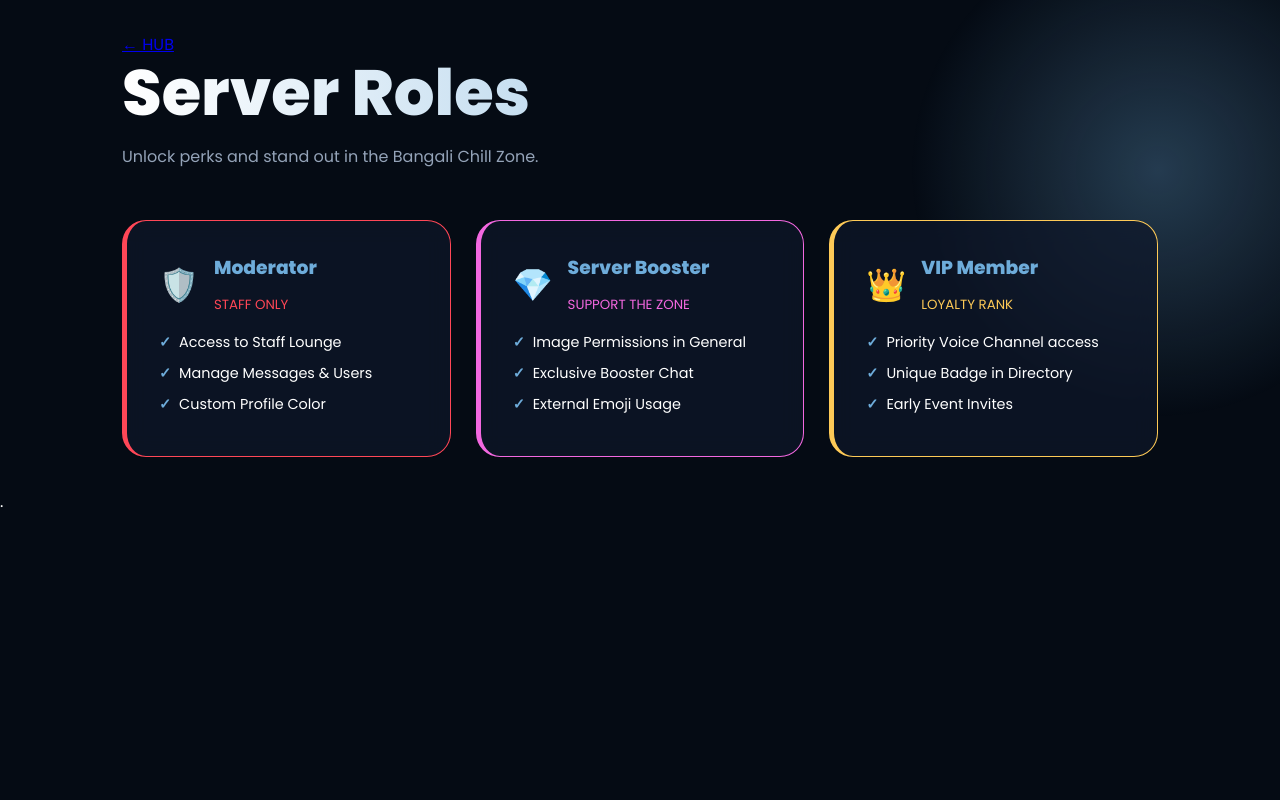
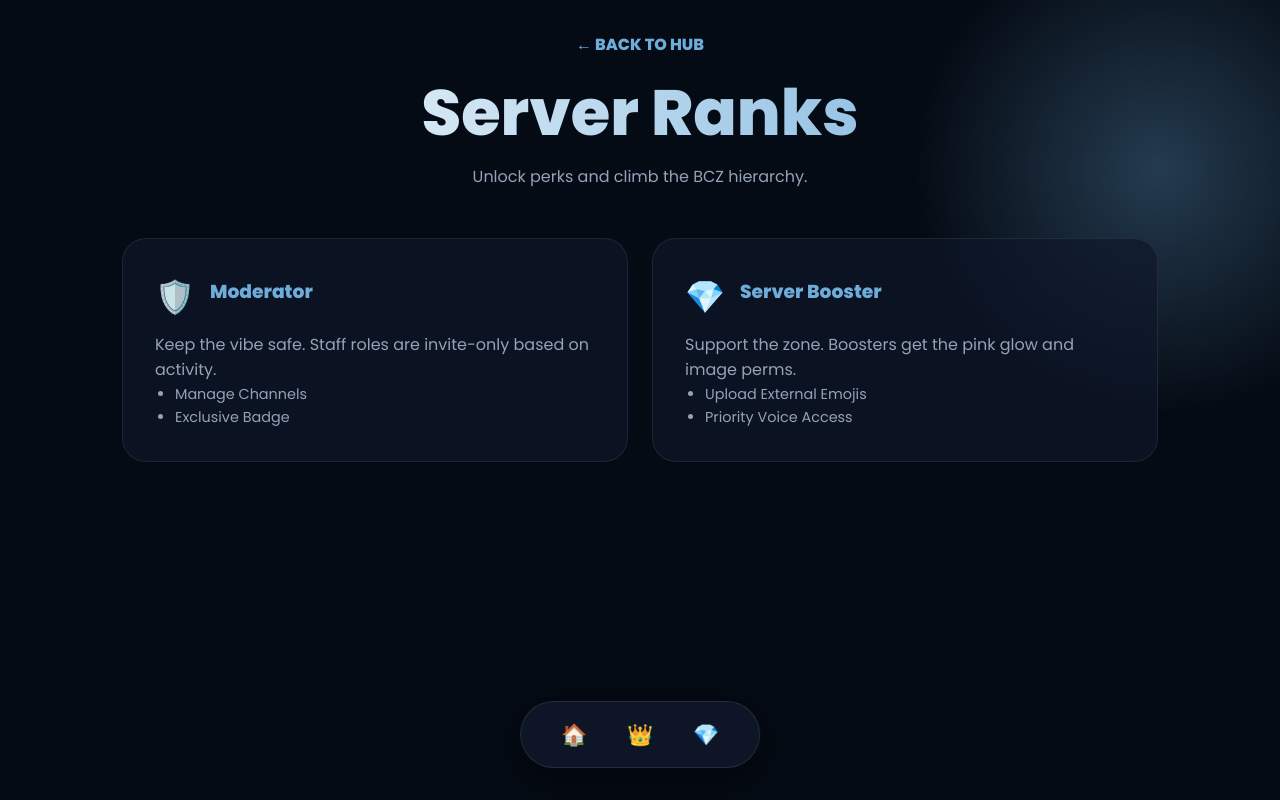
Before and after one commit to irfan-safi00/BCZ, a plain HTML site: page roles/roles-index.html in a window 1280 px wide. Drawn offline with Linux system fonts and the light colour scheme.

Commit message:
Update roles-index.html

```diff
--- a/roles/roles-index.html
+++ b/roles/roles-index.html
@@ -3,79 +3,50 @@
 <head>
     <meta charset="UTF-8">
     <meta name="viewport" content="width=device-width, initial-scale=1.0">
-    <title>BCZ Roles | Rank System</title>
+    <title>BCZ | Server Roles</title>
     <link rel="stylesheet" href="../style.css">
-    <style>
-        .roles-container { display: grid; grid-template-columns: repeat(auto-fit, minmax(300px, 1fr)); gap: 25px; margin-top: 50px; }
-        .role-card { position: relative; border-left: 5px solid var(--accent); }
-        .role-header { display: flex; align-items: center; gap: 15px; margin-bottom: 15px; }
-        .role-icon { font-size: 2rem; }
-        .perks { list-style: none; padding: 0; }
-        .perks li { margin: 8px 0; color: var(--text-dim); font-size: 0.9rem; display: flex; align-items: center; gap: 8px; }
-        .perks li::before { content: "✓"; color: var(--accent); font-weight: bold; }
-
-        /* Specific Role Colors */
-        .staff-border { border-color: #ff4757; }
-        .booster-border { border-color: #f368e0; }
-        .vip-border { border-color: #feca57; }
-    </style>
 </head>
 <body>
 
-    <div class="container">
-        <header class="animate-up">
-            <a href="../" class="back-link">← HUB</a>
-            <h1 class="gradient-text">Server Roles</h1>
-            <p>Unlock perks and stand out in the Bangali Chill Zone.</p>
+    <div class="container fade-in">
+        <header style="text-align: center; margin-bottom: 40px;">
+            <a href="../" style="color: var(--accent); text-decoration: none; font-weight: bold;">← BACK TO HUB</a>
+            <h1 class="gradient-text" style="margin-top: 20px;">Server Ranks</h1>
+            <p>Unlock perks and climb the BCZ hierarchy.</p>
         </header>
 
-        <div class="roles-container">
-            <div class="glass-card role-card staff-border animate-card">
-                <div class="role-header">
-                    <span class="role-icon">🛡️</span>
-                    <div>
-                        <h3>Moderator</h3>
-                        <small style="color: #ff4757;">STAFF ONLY</small>
-                    </div>
+        <div class="nav-grid">
+            <div class="glass-card">
+                <div style="display: flex; align-items: center; gap: 15px;">
+                    <span style="font-size: 2rem;">🛡️</span>
+                    <h3>Moderator</h3>
                 </div>
-                <ul class="perks">
-                    <li>Access to Staff Lounge</li>
-                    <li>Manage Messages & Users</li>
-                    <li>Custom Profile Color</li>
+                <p style="margin-top: 10px;">Keep the vibe safe. Staff roles are invite-only based on activity.</p>
+                <ul style="color: var(--text-secondary); margin-left: 20px; font-size: 0.9rem;">
+                    <li>Manage Channels</li>
+                    <li>Exclusive Badge</li>
                 </ul>
             </div>
 
-            <div class="glass-card role-card booster-border animate-card">
-                <div class="role-header">
-                    <span class="role-icon">💎</span>
-                    <div>
-                        <h3>Server Booster</h3>
-                        <small style="color: #f368e0;">SUPPORT THE ZONE</small>
-                    </div>
+            <div class="glass-card">
+                <div style="display: flex; align-items: center; gap: 15px;">
+                    <span style="font-size: 2rem;">💎</span>
+                    <h3>Server Booster</h3>
                 </div>
-                <ul class="perks">
-                    <li>Image Permissions in General</li>
-                    <li>Exclusive Booster Chat</li>
-                    <li>External Emoji Usage</li>
-                </ul>
-            </div>
-
-            <div class="glass-card role-card vip-border animate-card">
-                <div class="role-header">
-                    <span class="role-icon">👑</span>
-                    <div>
-                        <h3>VIP Member</h3>
-                        <small style="color: #feca57;">LOYALTY RANK</small>
-                    </div>
-                </div>
-                <ul class="perks">
-                    <li>Priority Voice Channel access</li>
-                    <li>Unique Badge in Directory</li>
-                    <li>Early Event Invites</li>
+                <p style="margin-top: 10px;">Support the zone. Boosters get the pink glow and image perms.</p>
+                <ul style="color: var(--text-secondary); margin-left: 20px; font-size: 0.9rem;">
+                    <li>Upload External Emojis</li>
+                    <li>Priority Voice Access</li>
                 </ul>
             </div>
         </div>
     </div>
-.
+
+    <nav class="floating-nav">
+        <a href="../">🏠</a>
+        <a href="../members/">👑</a>
+        <a href="./">💎</a>
+    </nav>
+
 </body>
 </html>
```
